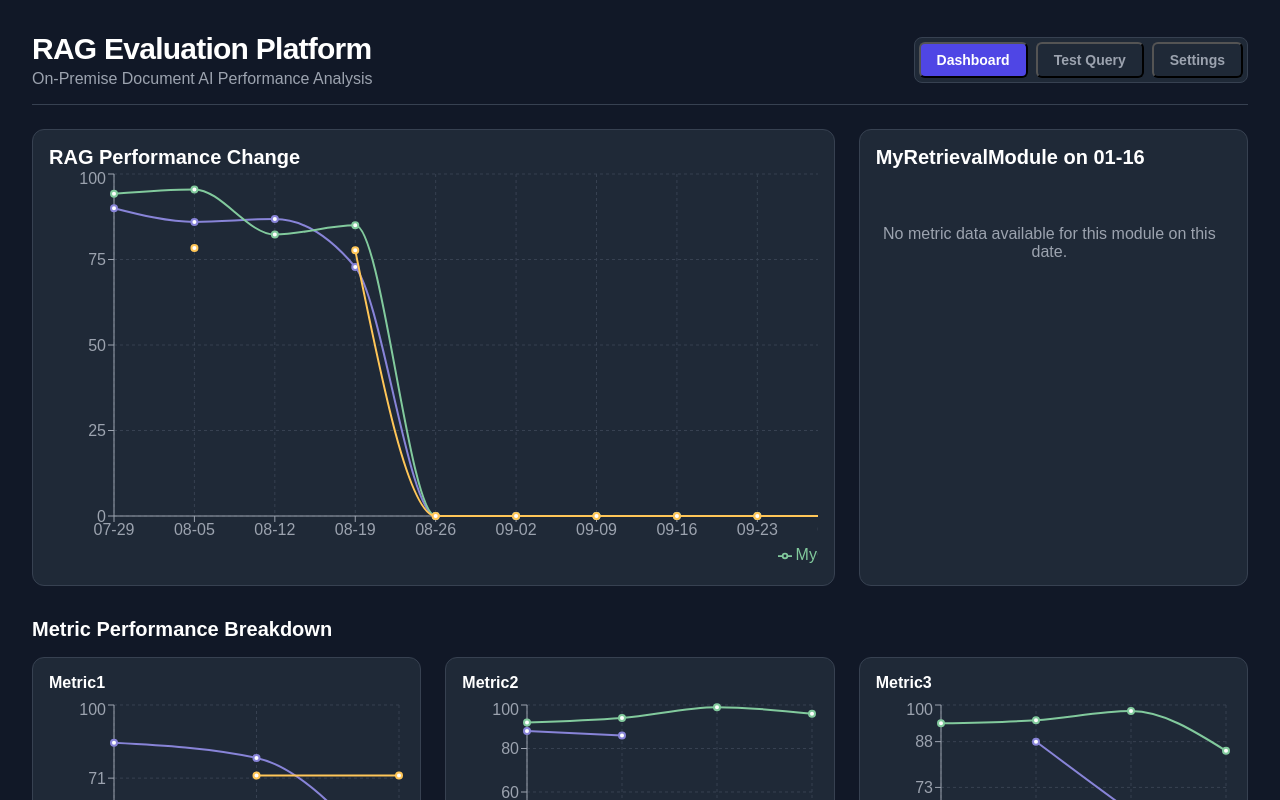
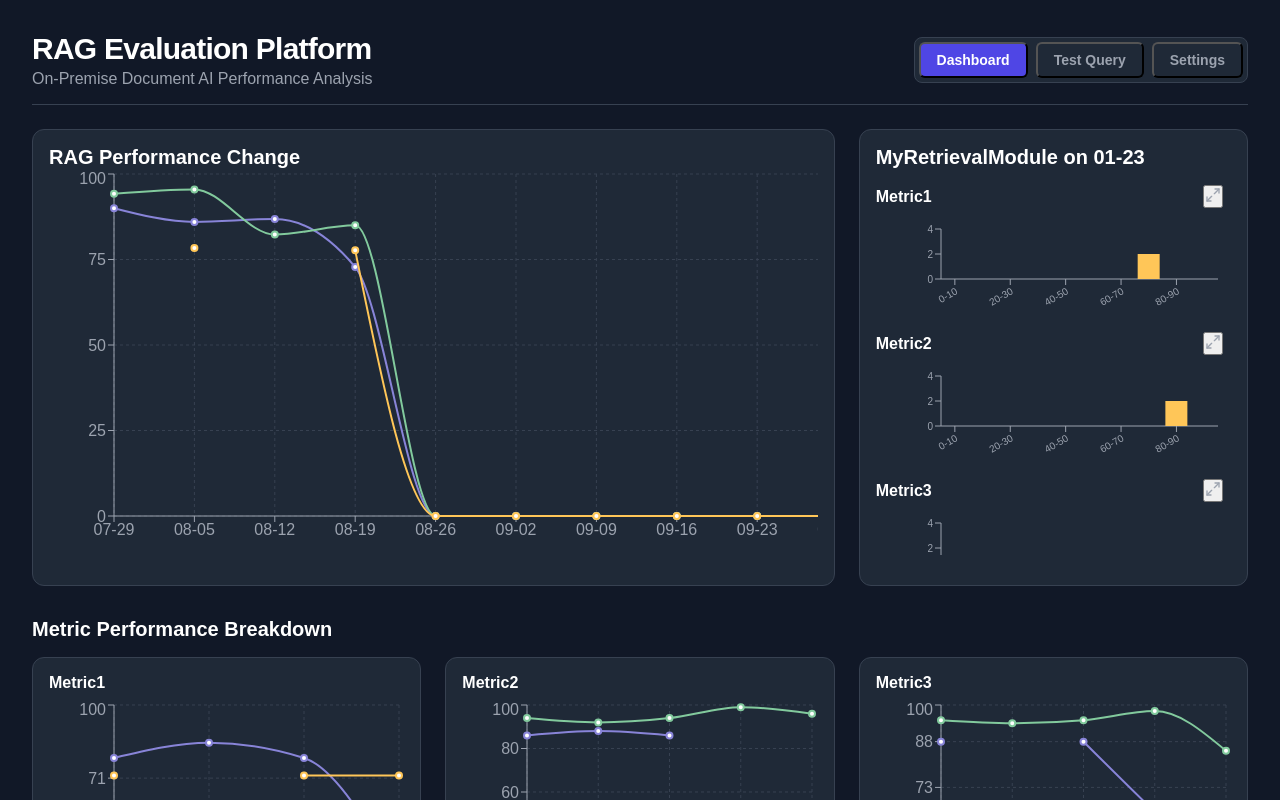
Before and after one commit to meta-gang/RAG-APP-UI, a React app: page / in a window 1280 px wide. Shown: the top 800 px of the page. Built offline with nearby package versions, Linux system fonts and the light colour scheme.

Commit message:
feat: add latest metric scores to test query page

```diff
--- a/src/data/mockData.ts
+++ b/src/data/mockData.ts
@@ -805,6 +805,79 @@
       },
     ],
   },
+  {
+    date: "01-23",
+    modules: [
+      {
+        moduleName: "MyRetrievalModule",
+        queries: [
+          {
+            query: "Q1",
+            answer: "A1",
+            metrics: [
+              { name: "Metric1", score: 0.72 },
+              { name: "Metric2", score: 0.84 },
+              { name: "Metric3", score: 0.93 },
+              { name: "Metric4", score: 0.92 },
+              { name: "Metric5", score: 0.37 },
+            ],
+          },
+          {
+            query: "Q2",
+            answer: "A2",
+            metrics: [
+              { name: "Metric1", score: 0.79 },
+              { name: "Metric2", score: 0.86 },
+              { name: "Metric3", score: 0.88 },
+              { name: "Metric4", score: 0.94 },
+              { name: "Metric5", score: 0.55 },
+            ],
+          },
+        ],
+      },
+      {
+        moduleName: "MyPostRetrievalModule",
+        queries: [
+          {
+            query: "RAG란 무엇인가?",
+            answer: "A1",
+            metrics: [{ name: "Metric1", score: 0.78 }],
+          },
+          {
+            query: "On-Premise의 장점은?",
+            answer: "A2",
+            metrics: [{ name: "Metric1", score: 0.85 }],
+          },
+          {
+            query: "LLM의 한계는?",
+            answer: "A3",
+            metrics: [{ name: "Metric1", score: 0.72 }],
+          },
+        ],
+      },
+      {
+        moduleName: "MyGenerationModule",
+        queries: [
+          {
+            query: "Q1",
+            answer: "A1",
+            metrics: [
+              { name: "Metric2", score: 0.96 },
+              { name: "Metric3", score: 0.97 },
+            ],
+          },
+          {
+            query: "Q2",
+            answer: "A2",
+            metrics: [
+              { name: "Metric2", score: 0.94 },
+              { name: "Metric3", score: 0.95 },
+            ],
+          },
+        ],
+      },
+    ],
+  },
 ];
 
 export const existingQueries = [
--- a/src/pages/TestQuery/TestQuery.styled.ts
+++ b/src/pages/TestQuery/TestQuery.styled.ts
@@ -44,10 +44,73 @@
   }
 `;
 
+export const MetricsPanel = styled(Panel)`
+  @media (min-width: 768px) {
+    grid-column: 1 / -1; // 전체 너비 사용
+    grid-row: 2; // 두 번째 행에 위치
+  }
+`;
+
 export const ResultPanel = styled(Panel)`
   @media (min-width: 768px) {
     grid-column: 1 / -1; // 전체 너비 사용
-    grid-row: 2; // 두 번째 행에 위치
+    grid-row: 3; // 세 번째 행에 위치
+  }
+`;
+
+export const ModuleSection = styled.div`
+  margin-bottom: 2rem;
+
+  &:last-child {
+    margin-bottom: 0;
+  }
+`;
+
+export const ModuleTitle = styled.h3`
+  font-size: 1.1rem;
+  font-weight: 600;
+  color: #ffffff;
+  margin-bottom: 1rem;
+`;
+
+export const MetricsGrid = styled.div`
+  display: grid;
+  grid-template-columns: repeat(auto-fit, minmax(180px, 1fr));
+  gap: 1rem;
+`;
+
+export const MetricBox = styled.div`
+  position: relative;
+  padding-bottom: 1rem;
+  border-radius: 0.5rem;
+`;
+
+export const MetricTitle = styled.div`
+  font-size: 0.875rem;
+  font-weight: 600;
+  color: #ffffff;
+  margin-bottom: 0.5rem;
+  display: flex;
+  justify-content: space-between;
+  align-items: center;
+`;
+
+export const ScrollableContent = styled.div`
+  max-height: 400px;
+  overflow-y: auto;
+  padding-right: 0.5rem;
+
+  &::-webkit-scrollbar {
+    width: 6px;
+  }
+
+  &::-webkit-scrollbar-track {
+    background: #1f2937;
+  }
+
+  &::-webkit-scrollbar-thumb {
+    background: #4b5563;
+    border-radius: 3px;
   }
 `;
 
--- a/src/pages/TestQuery/TestQueryView.tsx
+++ b/src/pages/TestQuery/TestQueryView.tsx
@@ -1,6 +1,9 @@
 // /src/pages/TestQuery/TestQueryView.tsx
 import React from 'react';
 import * as S from './TestQuery.styled';
+import { BarChart, Bar, XAxis, YAxis, CartesianGrid, Tooltip, ResponsiveContainer } from 'recharts';
+import { evaluationRuns } from '../../data/mockData';
+import { CHART_COLORS } from '../../globals/styles/color';
 
 interface TestQueryViewProps {
   pipeline: string[];
@@ -20,8 +23,95 @@
   handleSendMessage,
   metrics
 }) => {
+  // 최신 데이터 가져오기
+  const latestData = evaluationRuns[evaluationRuns.length - 1];
+
+  // 모듈별 메트릭 데이터 준비
+  const moduleMetrics = latestData?.modules.map(module => {
+    const metricDistribution: Record<string, number[]> = {};
+
+    module.queries.forEach(query => {
+      query.metrics.forEach(metric => {
+        if (!metricDistribution[metric.name]) {
+          metricDistribution[metric.name] = [];
+        }
+        metricDistribution[metric.name].push(metric.score);
+      });
+    });
+
+    // 각 메트릭의 점수 분포 계산
+    const metricData = Object.entries(metricDistribution).map(([name, scores]) => {
+      // 점수를 0.1 단위로 구간화
+      const ranges = Array.from({ length: 10 }, (_, i) => ({
+        range: `${i * 10}-${(i + 1) * 10}`,
+        count: 0
+      }));
+
+      scores.forEach(score => {
+        const idx = Math.min(Math.floor(score * 10), 9);
+        ranges[idx].count++;
+      });
+
+      return {
+        name,
+        distribution: ranges
+      };
+    });
+
+    return {
+      moduleName: module.moduleName,
+      metrics: metricData
+    };
+  }) || [];
+
   return (
     <S.PageLayout>
+      <S.MetricsPanel>
+        <S.Title>Latest Metrics Overview</S.Title>
+        <S.ScrollableContent>
+          {moduleMetrics.map((moduleData) => (
+            <S.ModuleSection key={moduleData.moduleName}>
+              <S.ModuleTitle>{moduleData.moduleName}</S.ModuleTitle>
+              <S.MetricsGrid>
+                {moduleData.metrics.map((metric) => (
+                  <S.MetricBox key={`${moduleData.moduleName}-${metric.name}`}>
+                    <S.MetricTitle>
+                      {metric.name}
+                    </S.MetricTitle>
+                    <ResponsiveContainer width="100%" height={100}>
+                      <BarChart data={metric.distribution}>
+                        <CartesianGrid strokeDasharray="3 3" stroke="#374151" />
+                        <XAxis
+                          dataKey="range"
+                          stroke="#9CA3AF"
+                          fontSize={10}
+                          interval={1}
+                          angle={-30}
+                          textAnchor="end"
+                          height={40}
+                        />
+                        <YAxis
+                          stroke="#9CA3AF"
+                          allowDecimals={false}
+                          fontSize={10}
+                        />
+                        <Tooltip
+                          contentStyle={{
+                            backgroundColor: "#1F2937",
+                            borderColor: "#4B5563",
+                            fontSize: 12,
+                          }}
+                        />
+                        <Bar dataKey="count" fill={CHART_COLORS[2]} />
+                      </BarChart>
+                    </ResponsiveContainer>
+                  </S.MetricBox>
+                ))}
+              </S.MetricsGrid>
+            </S.ModuleSection>
+          ))}
+        </S.ScrollableContent>
+      </S.MetricsPanel>
       <S.FlowPanel>
         <S.Title>Processing Flow</S.Title>
         <S.FlowList>
```
